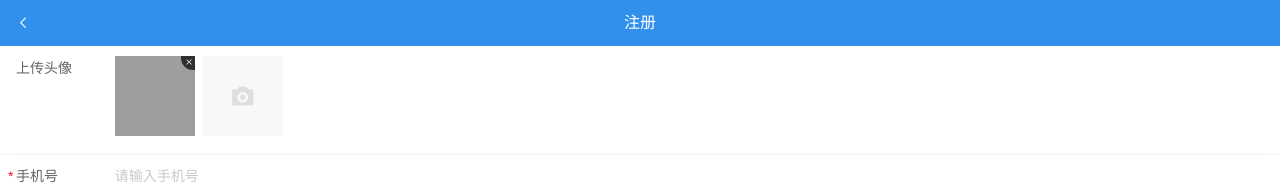
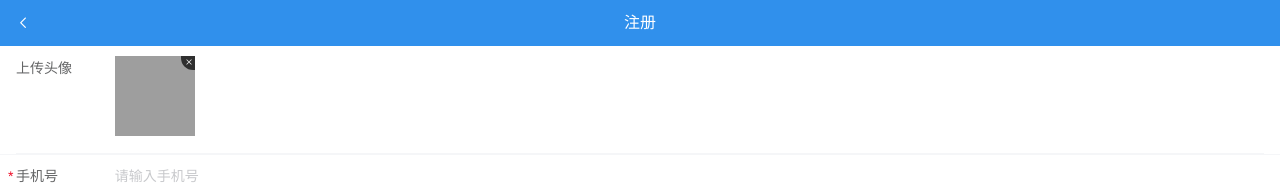
Before and after one commit to heierjia/team-item, a Vue app: page /register in a window 1280 px wide. Shown: the top 194 px of the page. Built offline with nearby package versions, Linux system fonts and the light colour scheme; grey boxes are pictures that could not be loaded.

Commit message:
修改了注册文件中的头像上传文件功能

```diff
--- a/src/router/index.js
+++ b/src/router/index.js
@@ -21,21 +21,6 @@ const routes = [
     component: () => import("../views/Register.vue"),
   },
   {
-    path: "/test",
-    name: "routeName",
-    component: () => import("../views/Test.vue"),
-  },
-  {
-    path: "/logina",
-    name: "登录",
-    component: () => import("../views/LoginA.vue"),
-  },
-  {
-    path: "/registera",
-    name: "注册 测试",
-    component: () => import("../views/RegisterA.vue"),
-  },
-  {
     path: "/message",
     name: "消息",
     component: () => import("../views/Message.vue"),
--- a/src/views/Register.vue
+++ b/src/views/Register.vue
@@ -15,9 +15,10 @@
     <!--  -->
     <!-- 用户注册区 -->
     <van-form>
+      <!-- 头像上传 -->
       <van-field name="uploader" label="上传头像">
         <template #input>
-          <van-uploader v-model="uploader" />
+          <van-uploader :max-count="1" v-model="uploader" />
         </template>
       </van-field>
       <!--  -->
```
